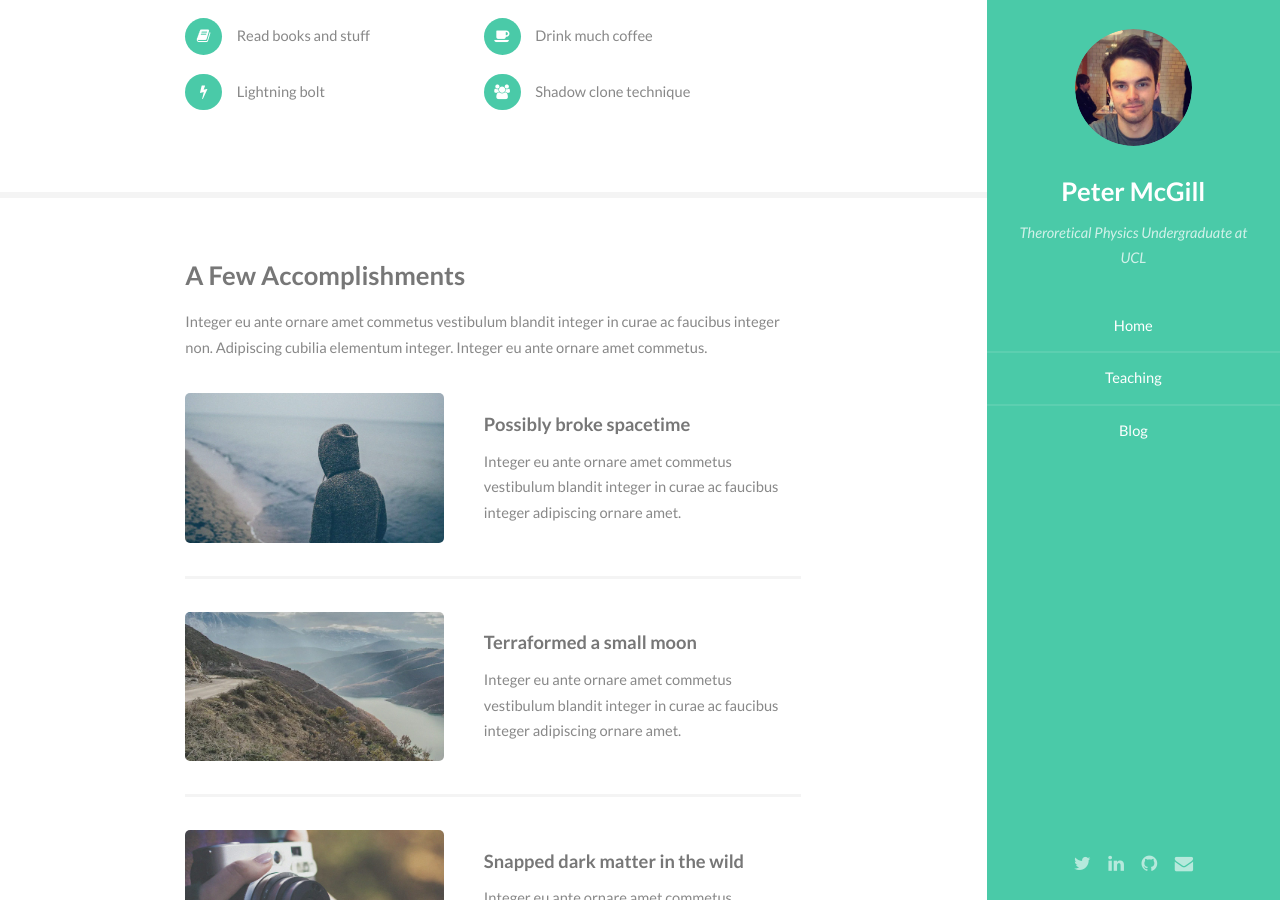
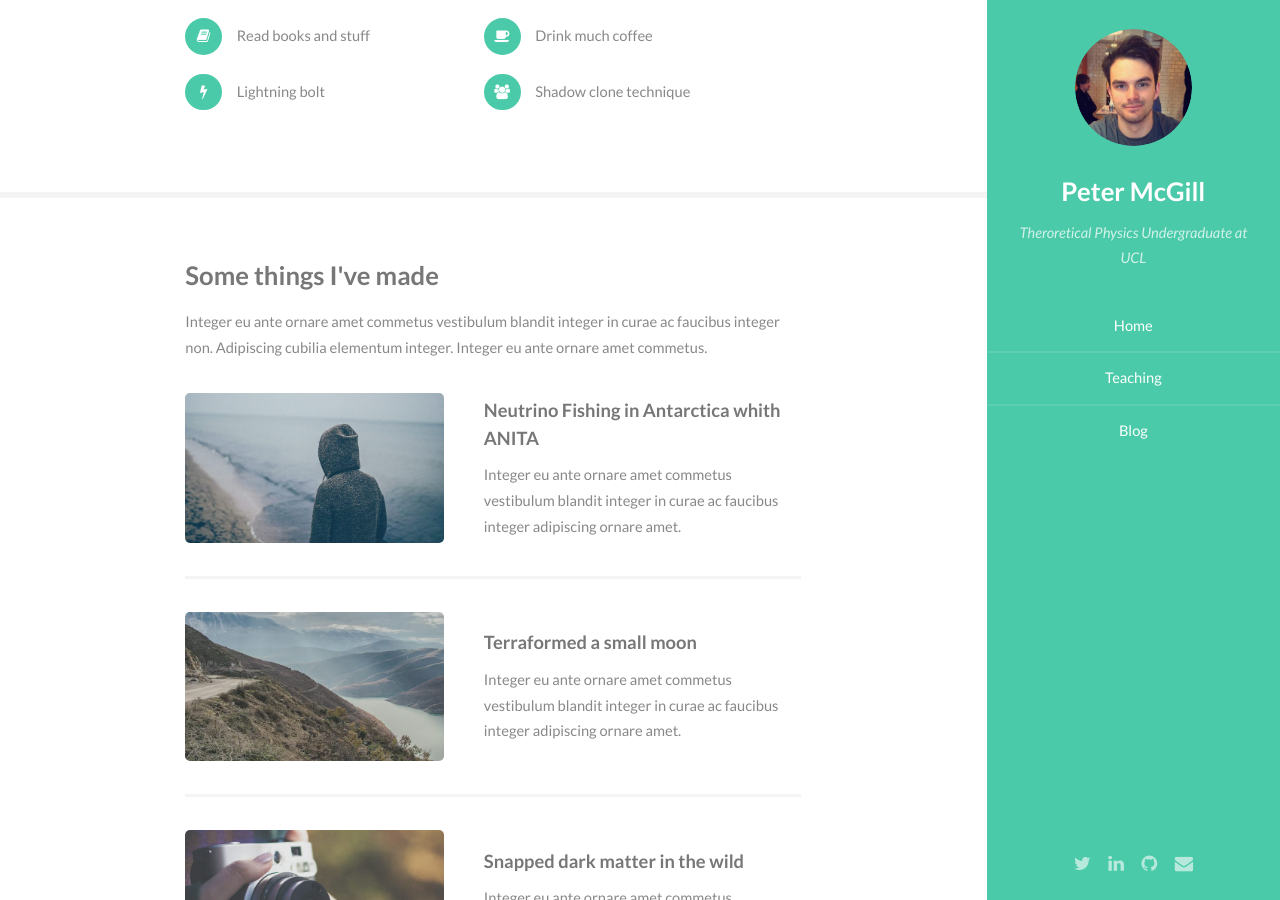
Before and after one commit to astrophpeter/website, a Jekyll site: the page built from index.html, in a window 1280 px wide and 900 px high, scrolled down 890 px. Built offline with Jekyll 4.4.1, drawn with Linux system fonts in a browser that asks for light colours.

Commit message:
Update index.html

```diff
--- a/index.html
+++ b/index.html
@@ -35,13 +35,13 @@ layout: default
 <!-- Three -->
     <section id="three">
         <div class="container">
-            <h3>A Few Accomplishments</h3>
+            <h3>Some things I've made</h3>
             <p>Integer eu ante ornare amet commetus vestibulum blandit integer in curae ac faucibus integer non. Adipiscing cubilia elementum integer. Integer eu ante ornare amet commetus.</p>
             <div class="features">
                 <article>
                     <a href="#" class="image"><img src="images/pic01.jpg" alt="" /></a>
                     <div class="inner">
-                        <h4>Possibly broke spacetime</h4>
+                        <h4>Neutrino Fishing in Antarctica whith ANITA</h4>
                         <p>Integer eu ante ornare amet commetus vestibulum blandit integer in curae ac faucibus integer adipiscing ornare amet.</p>
                     </div>
                 </article>
```
